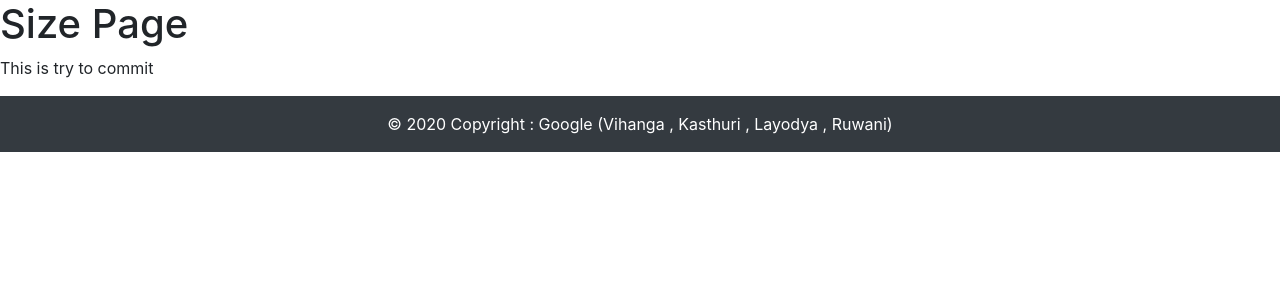
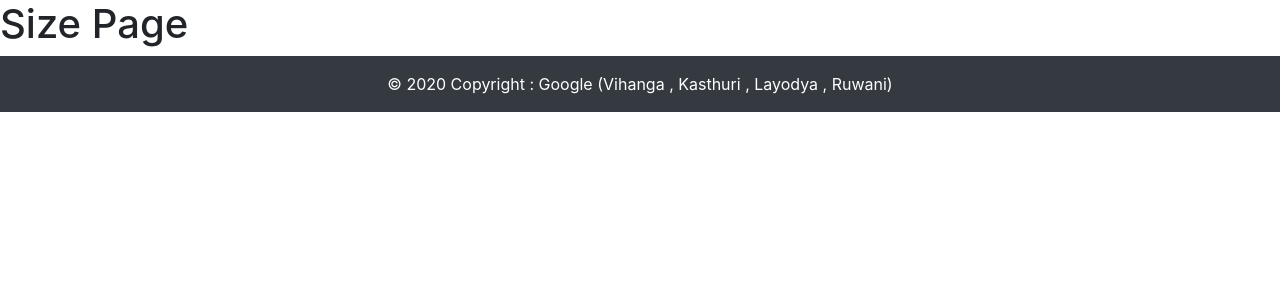
Before and after one commit to Vihanga22365/Code-Complexity-Measuring-Web-Application, a PHP site: page /size.php in a window 1280 px wide. Shown: the part 56-356 px from the top of the page. Run offline with PHP 8.4, Linux system fonts and the light colour scheme.

Commit message:
Code Complexity Measuring

```diff
--- a/size.php
+++ b/size.php
@@ -11,7 +11,6 @@
 
 
 	<h1> Size Page </h1>
-	<p>This is try to commit</p>
 
 	<?php include "footer.php"; ?>
 	<script type="text/javascript" src="js/bootstrap.min.js"></script>
```
